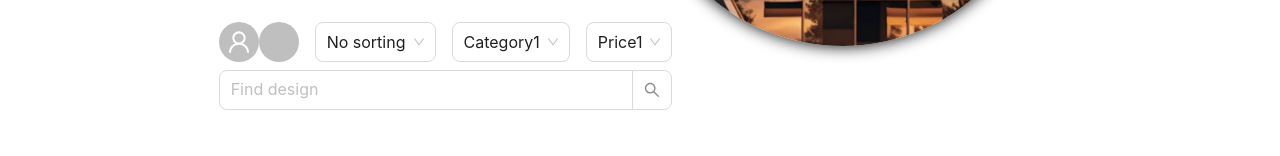
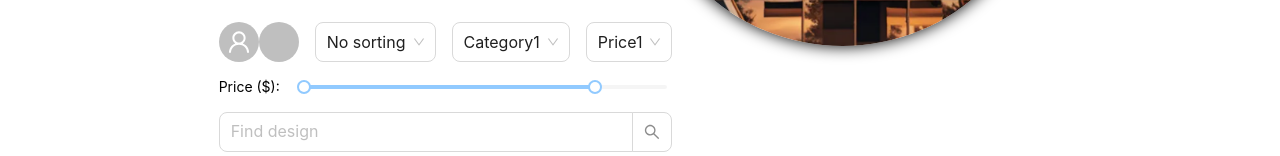
Before and after one commit to LAdam-ix/pb138-catalogue-of-houses, a React (Vite) app in the folder frontend/: page / in a window 1280 px wide. Shown: the part 424-580 px from the top of the page. Built offline with nearby package versions, Linux system fonts and the light colour scheme; grey boxes are pictures that could not be loaded.

Commit message:
fix(components): changed price select to slider

```diff
--- a/frontend/src/components/main/Panel.tsx
+++ b/frontend/src/components/main/Panel.tsx
@@ -2,6 +2,7 @@ import { UserOutlined } from "@ant-design/icons";
 import { Row, Col, Avatar, Space, Popover, Button, Select } from "antd";
 import { Link } from "react-router-dom";
 import { SearchBar } from "./SearchBar";
+import { PriceSlider } from "./PriceSlider";
 
 const contentSignedIn = (
   <>
@@ -72,6 +73,12 @@ export const Panel = () => {
               />
             </Space>
           </Row>
+          <Row align='middle'>
+            <Col>Price ($):</Col>
+            <Col offset={1} flex='auto'>
+              <PriceSlider />
+            </Col>
+          </Row>
           <Row>
             <SearchBar />
           </Row>
--- /dev/null
+++ b/frontend/src/components/main/PriceSlider.tsx
@@ -0,0 +1,7 @@
+import { Slider } from "antd";
+
+export const PriceSlider = () => {
+    return (
+      <Slider range defaultValue={[0, 800000]} max={1000000} step={100000} />
+    )
+}
```
